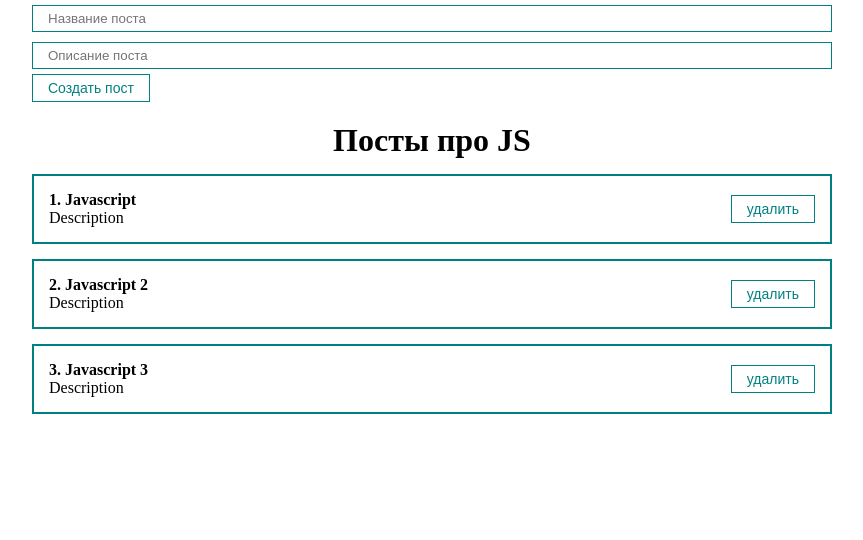
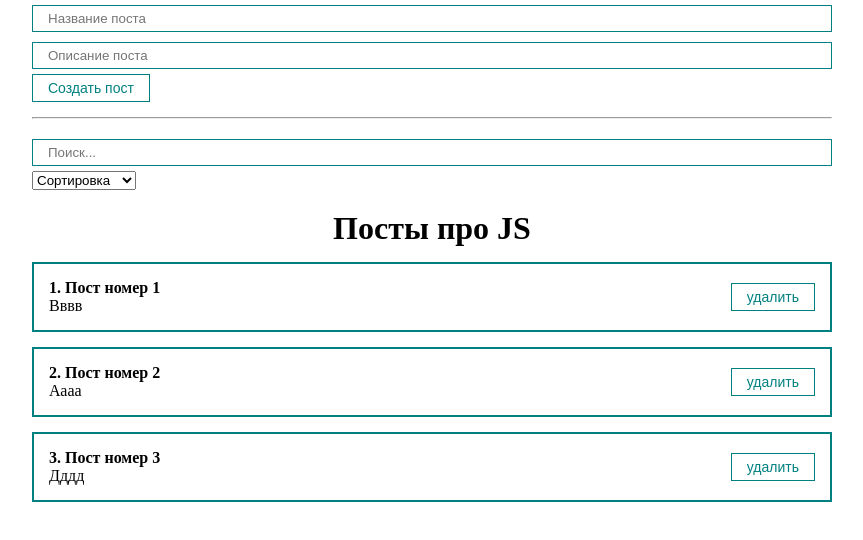
Before and after one commit to T1mofey4/react_fund, a React (Create React App) app: page / in a window 1280 px wide. Shown: the top 540 px of the page, without its empty margins (208-1071 px from the left). Built offline with nearby package versions, Linux system fonts and the light colour scheme.

Commit message:
added the search function

```diff
--- a/src/App.js
+++ b/src/App.js
@@ -1,19 +1,40 @@
-import React, {useRef, useState} from "react";
+import React, {useMemo, useRef, useState} from "react";
 import Counter from "./components/counter";
 import ClassCounter from "./components/classComponent";
 import "./styles/App.css";
 import PostItem from "./components/PostItem";
 import PostList from "./components/PostList";
 import MyButton from "./components/UI/button/MyButton";
-import MyInput from "./components/UI/button/input/MyInput";
+import MyInput from "./components/UI/input/MyInput";
 import PostForm from "./components/PostForm";
+import MySelect from "./components/UI/select/MySelect"
+import PostFilter from "./components/PostFilter";
+
 
 function App() {
   const [posts, setPosts] = useState([
-    {id: '1.', title: 'Javascript', body: 'Description'},
-    {id: '2.', title: 'Javascript 2', body: 'Description'},
-    {id: '3.', title: 'Javascript 3', body: 'Description'}
+    {id: '1.', title: 'Пост номер 1', body: 'Вввв'},
+    {id: '2.', title: 'Пост номер 2', body: 'Аааа'},
+    {id: '3.', title: 'Пост номер 3', body: 'Дддд'}
   ]);
+
+  const [filter, setFilter] = useState({sort: '', query: ''})
+  // const [searchQuery, setSearchQuery] = useState('');
+  // const [selectedSort, setSelectedSort] = useState('');
+
+  const sortedPosts = useMemo(() => {
+    console.log('Sorted Posts work')
+
+    if (filter.sort) {
+      return [...posts].sort((a, b) => a[filter.sort].localeCompare(b[filter.sort]))
+    } else {
+      return posts;
+    }
+  }, [filter.sort, posts]);
+
+  const sortedAndSearchPosts = useMemo(() => {
+    return sortedPosts.filter(post => post.title.toLowerCase().includes(filter.query.toLowerCase()))
+  }, [filter.query, sortedPosts]);
 
   const createPost = (newPost) => {
     setPosts([...posts, newPost])
@@ -26,14 +47,12 @@
   return (
     <div className="App">
       <PostForm create = {createPost}/>
-      {posts.length
-        ?
-        <PostList remove = {removePost} posts = {posts} title = 'Посты про JS'/>
-        :
-        <h1 style={{textAlign: 'center'}}>
-          Посты не найдены!
-        </h1>
-      }
+      <hr style={{margin: '15px 0'}}/>
+      <PostFilter
+        filter={filter}
+        setFilter={setFilter}
+      />
+      <PostList remove = {removePost} posts = {sortedAndSearchPosts} title = 'Посты про JS'/>
     </div>
   );
 }
--- /dev/null
+++ b/src/components/PostFilter.jsx
@@ -0,0 +1,26 @@
+import React from 'react';
+import MyInput from './UI/input/MyInput';
+import MySelect from './UI/select/MySelect';
+
+const PostFilter = ({filter, setFilter}) => {
+    return (
+        <div>
+            <MyInput
+                value={filter.query}
+                onChange={e => setFilter({...filter, query: e.target.value})}
+                placeholder='Поиск...'
+            />
+            <MySelect
+                value={filter.sort}
+                onChange={selectedSort => setFilter({...filter, sort: selectedSort})}
+                defaultValue='Сортировка'
+                options={[
+                    { value: 'title', name: 'По названию' },
+                    { value: 'body', name: 'По описанию' }
+                ]}
+            />
+        </div>
+    );
+};
+
+export default PostFilter;
--- a/src/components/PostForm.jsx
+++ b/src/components/PostForm.jsx
@@ -1,5 +1,5 @@
 import React, {useState} from 'react';
-import MyInput from './UI/button/input/MyInput';
+import MyInput from './UI/input/MyInput';
 import MyButton from './UI/button/MyButton';
 
 const PostForm = ({create}) => {
--- a/src/components/PostList.jsx
+++ b/src/components/PostList.jsx
@@ -2,6 +2,15 @@
 import PostItem from './PostItem';
 
 const PostList = ({posts, title, remove}) => {
+
+    if (!posts.length) {
+        return (
+            <h1 style={{ textAlign: 'center' }}>
+                Посты не найдены!
+            </h1>
+        )
+    }
+
     return (
         <div>
         <h1 style={{ textAlign: 'center', marginTop: '20px' }}>
--- a/src/components/UI/button/input/MyInput.jsx
+++ /dev/null
@@ -1,10 +0,0 @@
-import React from 'react';
-import classes from './MyInput.module.css'
-
-const MyInput = React.forwardRef((props, ref) => {
-    return (
-        <input ref={ref} className={classes.myInput} {...props}/>
-    );
-});
-
-export default MyInput;
--- a/src/components/UI/button/input/MyInput.module.css
+++ /dev/null
@@ -1,6 +0,0 @@
-.myInput {
-    width: 100%;
-    padding: 5px 15px;
-    margin: 5px 0;
-    border: 1px solid teal;
-}
```
